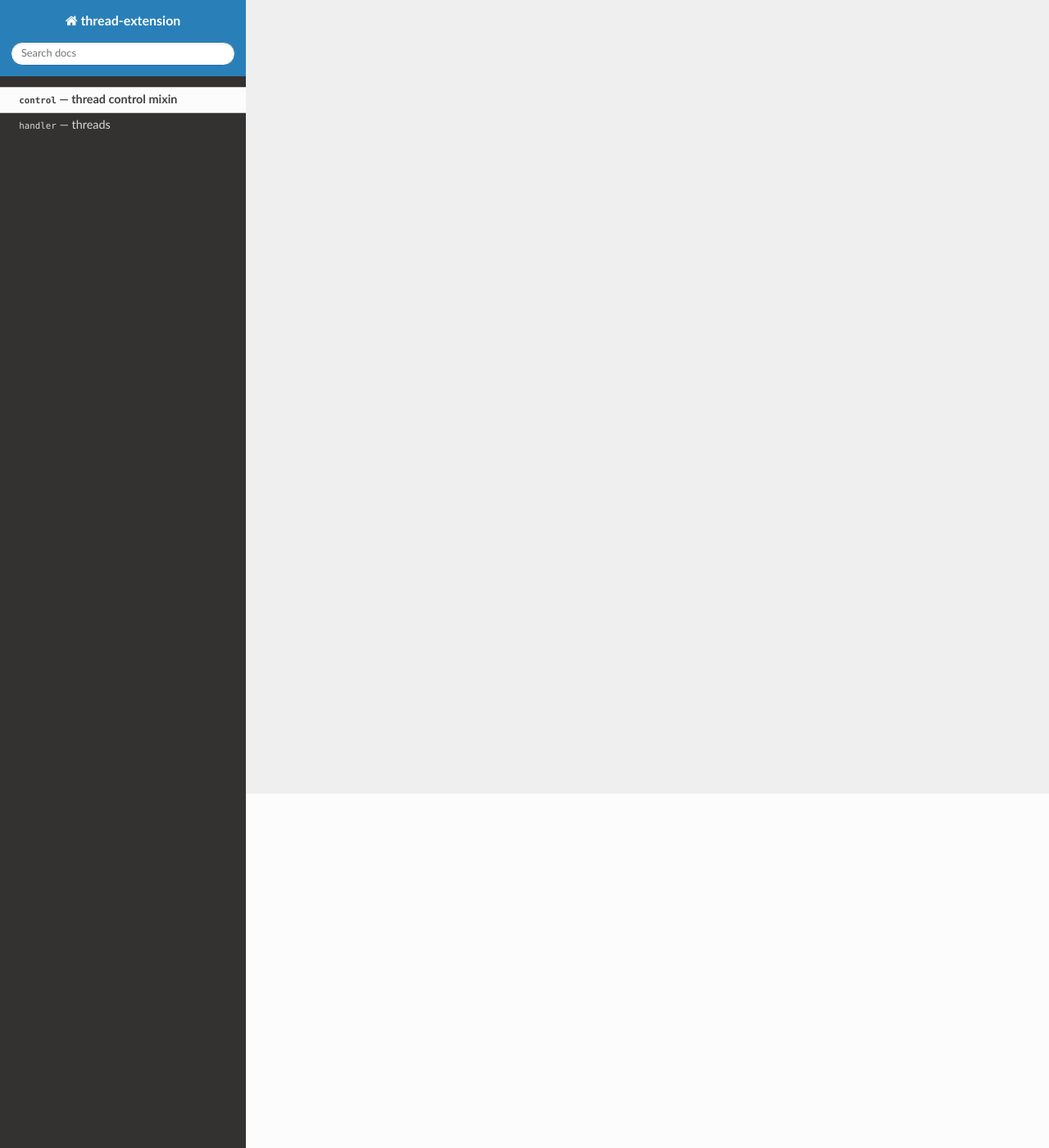
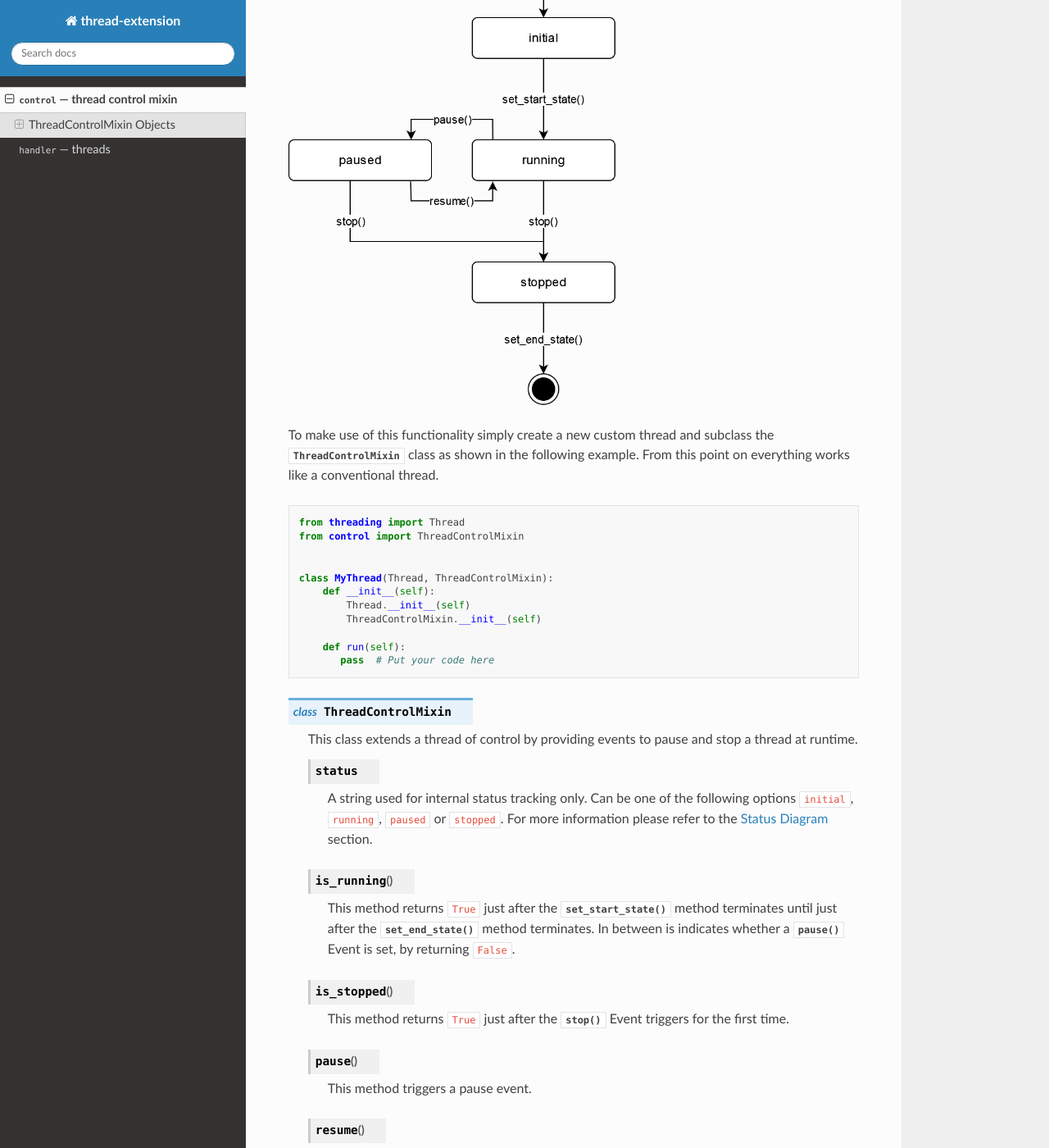
Before and after one commit to bauerch/thread-extension, a Sphinx documentation site: the page built from docs/control.rst, in a window 1280 px wide and 1400 px high, scrolled down 432 px. Shown: the whole window at 82% size. Built offline with Sphinx 7.4.7 and the Read the Docs theme 2.0.0, drawn with Linux system fonts in a browser that asks for light colours; some of the changed text lies outside the part shown.

Commit message:
Update documentation

```diff
--- a/docs/control.rst
+++ b/docs/control.rst
@@ -2,9 +2,91 @@
 =======================================
 
 .. py:currentmodule:: src.control
+
+ThreadControlMixin Objects
+--------------------------
 
 The :class:`ThreadControlMixin` class extends typical `Threads objects
 <https://docs.python.org/3/library/threading.html#thread-objects>`_ by
 adding additional events to pause and stop threads at runtime.
 This is especially useful in case of continuous running activities e.g.
 monitoring tasks or batch jobs processed in the background.
+
+The following state diagram illustrates the control flow of the mixin.
+
+.. _link-status-diagram:
+
+.. image:: resources/state_diagram_thread_control_mixin.png
+  :width: 400
+  :alt: State Diagram
+
+To make use of this functionality simply create a new custom thread and
+subclass the :class:`ThreadControlMixin` class as shown in the following
+example. From this point on everything works like a conventional thread.
+
+.. code-block:: python
+
+   from threading import Thread
+   from control import ThreadControlMixin
+
+
+   class MyThread(Thread, ThreadControlMixin):
+       def __init__(self):
+           Thread.__init__(self)
+           ThreadControlMixin.__init__(self)
+
+       def run(self):
+          pass  # Put your code here
+
+
+
+.. class:: ThreadControlMixin
+
+   This class extends a thread of control by providing events to pause and
+   stop a thread at runtime.
+
+   .. py:attribute:: status
+
+      A string used for internal status tracking only. Can be one of the following options
+      ``initial``, ``running``, ``paused`` or ``stopped``. For more information please
+      refer to the :ref:`Status Diagram <link-status-diagram>` section.
+
+   .. method:: is_running()
+
+      This method returns ``True`` just after the :meth:`~ThreadControlMixin.set_start_state`
+      method terminates until just after the :meth:`~ThreadControlMixin.set_end_state` method
+      terminates. In between is indicates whether a :meth:`~ThreadControlMixin.pause` Event
+      is set, by returning ``False``.
+
+   .. method:: is_stopped()
+
+      This method returns ``True`` just after the :meth:`~ThreadControlMixin.stop` Event
+      triggers for the first time.
+
+   .. method:: pause()
+
+      This method triggers a pause event.
+
+   .. method:: resume()
+
+      This method resets a :meth:`~ThreadControlMixin.pause` Event.
+
+   .. method:: stop()
+
+      This method triggers a stop event.
+
+   .. method:: wait(timeout=None)
+
+      This method waits until a :meth:`~ThreadControlMixin.pause` Event is reset.
+
+      When the *timeout* argument is present and not ``None``, it should be a
+      floating point number specifying a timeout for the operation in seconds
+      (or fractions thereof).
+
+   .. method:: set_start_state()
+
+      TBD.
+
+   .. method:: set_end_state()
+
+      TBD.
```
Also changed, not shown: docs/resources/state_diagram_thread_control_mixin.png (added), 1 other file.
